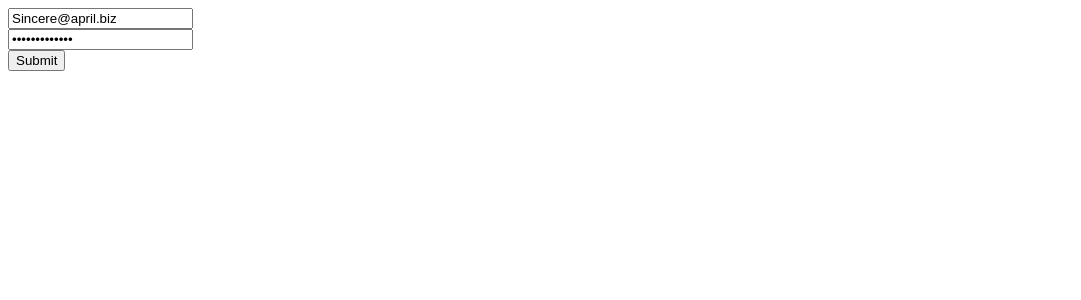
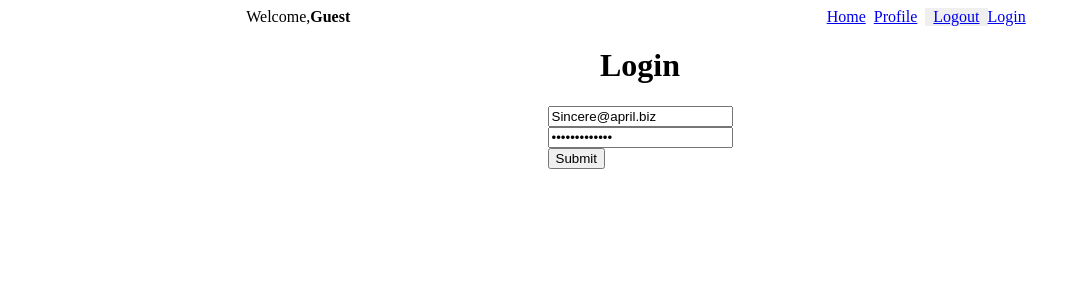
Before and after one commit to shihabus/next-server-auth, a Next.js app: page /login in a window 1280 px wide. Shown: the top 300 px of the page, without its empty margins (0-1081 px from the left). Built offline with nearby package versions, Linux system fonts and the light colour scheme.

Commit message:
Adding layout

```diff
--- /dev/null
+++ b/components/Layout.js
@@ -0,0 +1,57 @@
+import Link from "next/link";
+
+const Layout = ({ title, children }) => (
+  <div className="root">
+    <nav className="navbar">
+      <span>
+        Welcome,
+        <strong>Guest</strong>
+      </span>
+      <div>
+        <Link href="/">
+          <a>Home</a>
+        </Link>
+        <Link href="/profile">
+          <a>Profile</a>
+        </Link>
+        <button>Logout</button>
+        <Link href="/login">
+          <a>Login</a>
+        </Link>
+      </div>
+    </nav>
+
+    <h1>{title}</h1>
+    {children}
+
+    <style jsx>{`
+      .root {
+        display: flex;
+        align-items: center;
+        justify-content: center;
+        flex-direction: column;
+      }
+
+      .navbar {
+        width: 100%;
+        display: flex;
+        justify-content: space-around;
+      }
+
+      a {
+        margin-right: 0.5em;
+      }
+
+      button {
+        text-decoration: underline;
+        padding: 0 0.5em;
+        font: inherit;
+        cursor: pointer;
+        border-style: none;
+        color: rgb(0, 0, 238);
+      }
+    `}</style>
+  </div>
+);
+
+export default Layout;
--- a/pages/login.js
+++ b/pages/login.js
@@ -1,5 +1,10 @@
 import LoginForm from "../components/LoginForm";
+import Layout from "../components/Layout";
 
 export default () => {
-  return <LoginForm />;
+  return (
+    <Layout title="Login">
+      <LoginForm />
+    </Layout>
+  );
 };
```
Also changed, not shown: pages/index.js (+10 -1 lines), pages/profile.js (+6 -1 lines).
